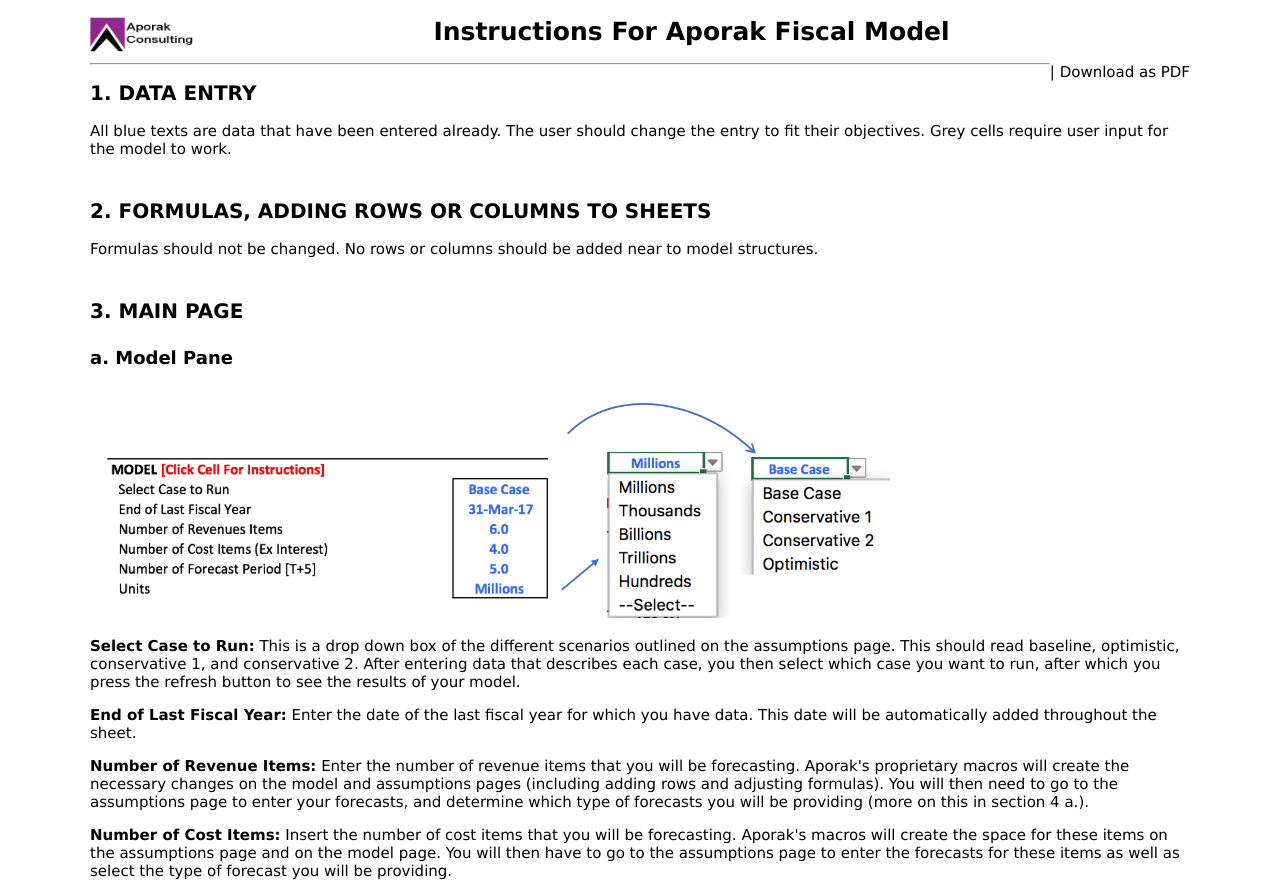
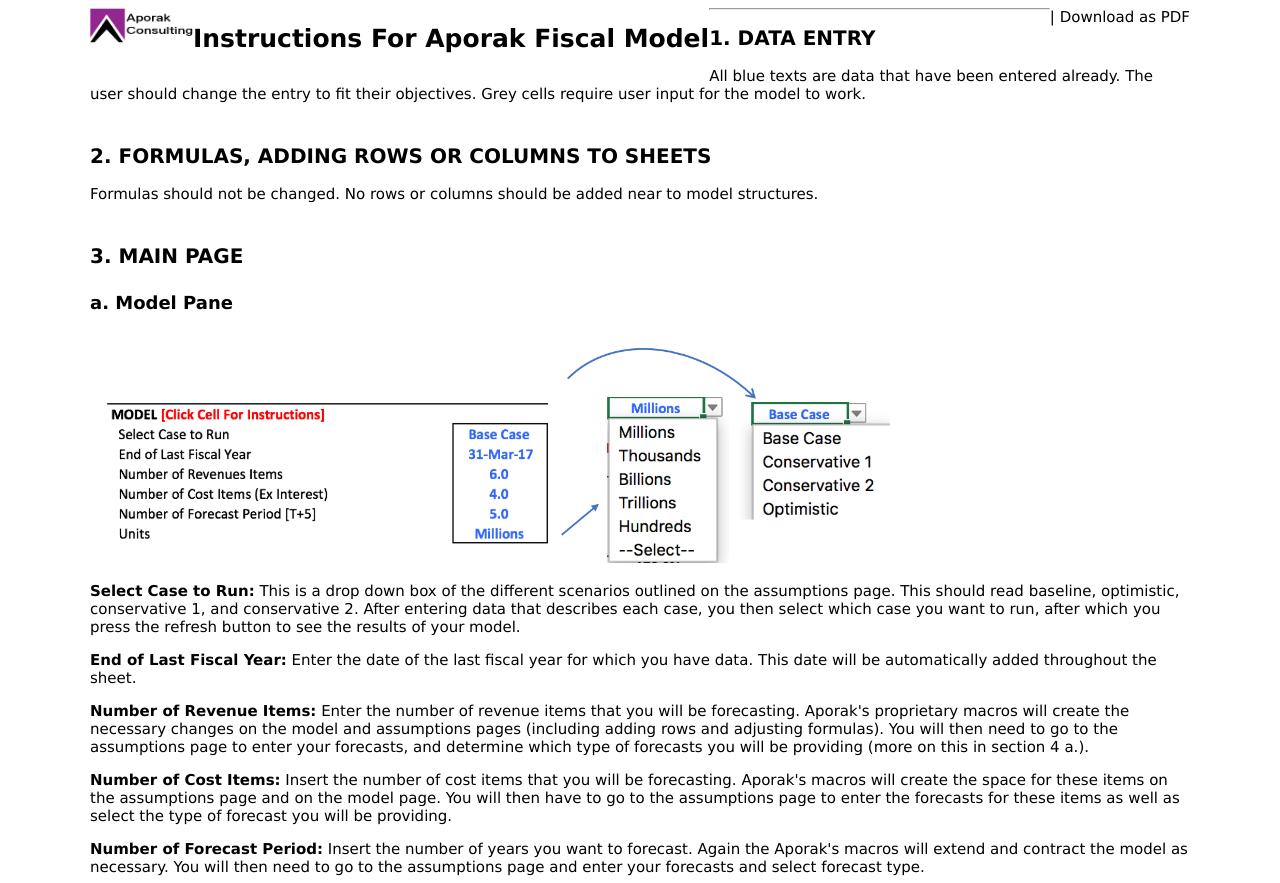
Before and after one commit to kariopaul/ApK, a plain HTML site: page index.html in a window 1280 px wide. Shown: the top 883 px of the page. Drawn offline with Linux system fonts and the light colour scheme.

Commit message:
Update styles.css

```diff
--- a/styles.css
+++ b/styles.css
@@ -1,6 +1,6 @@
 div.container {width:100%;}
 body { font-family:verdana; font-size: 15Px; width:1100px; margin: 0px auto; padding-bottom: 15px;}
-h1.Page_Heading {text-align:center; font-weight:bold; font-size: 25Px}
+h1.Page_Heading {float:left; font-weight:bold; font-size: 25Px}
 div.info_seg { padding-bottom: 10px;}
 h3.info_segL {padding-top: 6px;}
 footer {text-align: center; padding-bottom: 15px; font-size: 10px;}
```
